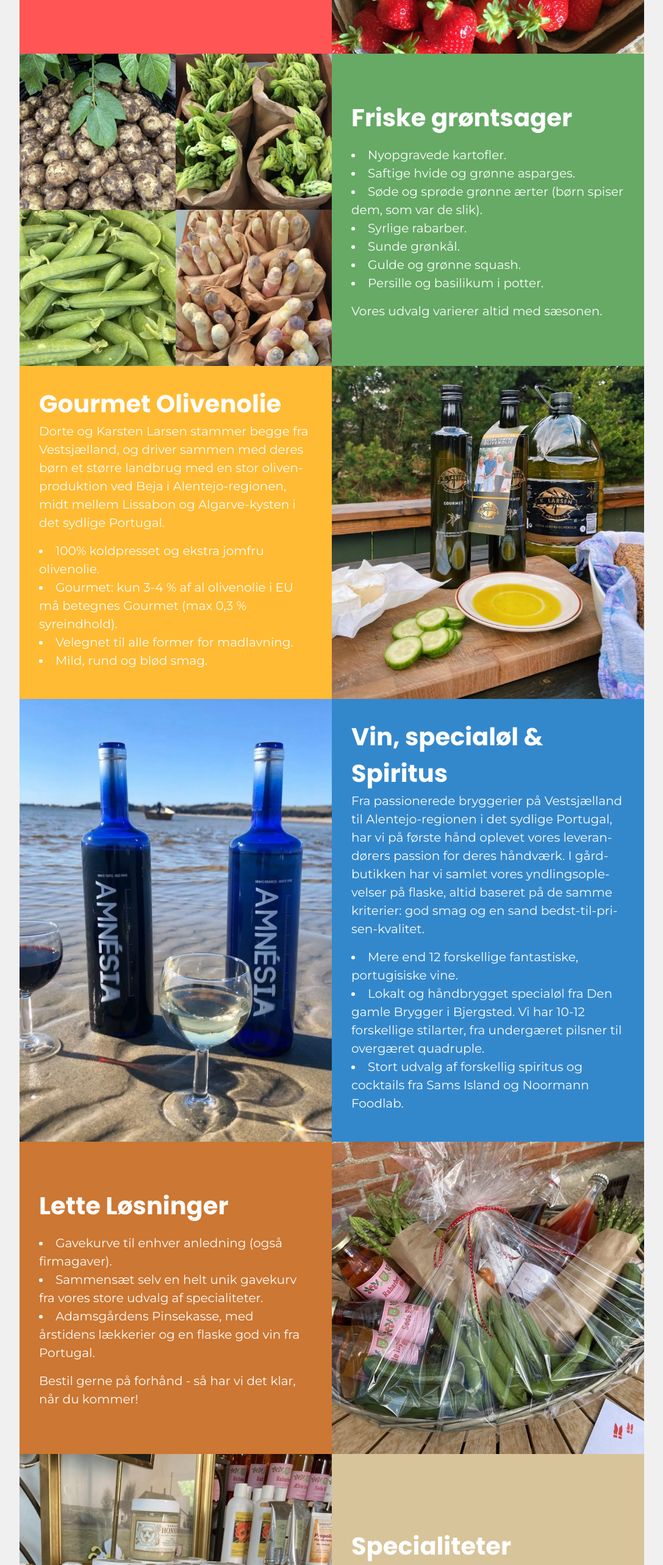
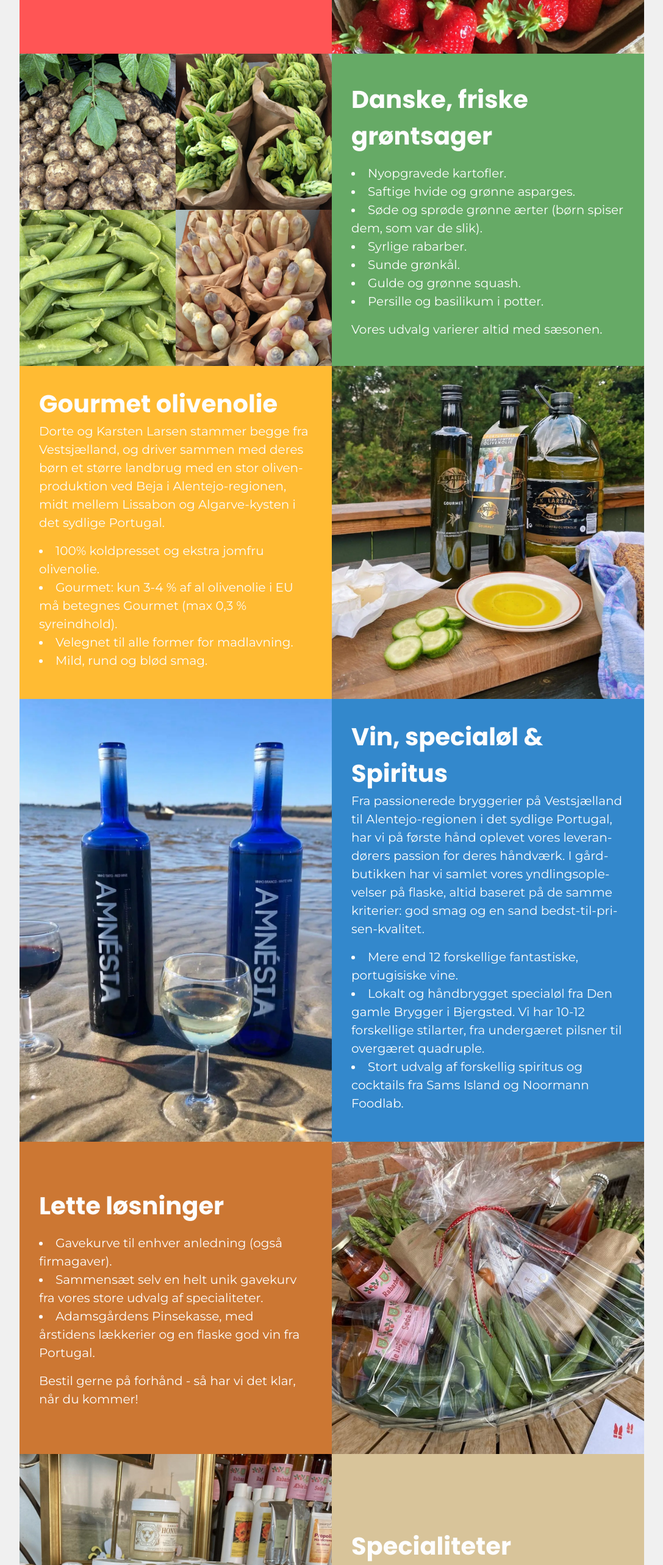
Before and after one commit to chri44nj/adamsgaarden, a Next.js app: page /pages/gaardbutik in a window 1280 px wide. Shown: the part 1640-4206 px from the top of the page at 61% size, without its empty margins (96-1183 px from the left). Built offline with nearby package versions, Linux system fonts and the light colour scheme.

Commit message:
opdateret headings

```diff
--- a/src/app/pages/gaardbutik/page.jsx
+++ b/src/app/pages/gaardbutik/page.jsx
@@ -36,7 +36,7 @@ export default function Shop() {
         <img className={`${styles.shopImage} ${styles.st1}`} src="/pics/jordbær.jpg" alt="" />
 
         <article className={`${styles.shopText} ${styles.st2}`}>
-          <h2>Friske grøntsager</h2>
+          <h2>Danske, friske grøntsager</h2>
           <ul className={styles.detailsList}>
             <li>Nyopgravede kartofler.</li>
             <li>Saftige hvide og grønne asparges.</li>
@@ -56,7 +56,7 @@ export default function Shop() {
         </div>
 
         <article className={`${styles.shopText} ${styles.st3}`}>
-          <h2>Gourmet Olivenolie</h2>
+          <h2>Gourmet olivenolie</h2>
           <p> Dorte og Karsten Larsen stammer begge fra Vestsjælland, og driver sammen med deres børn et større landbrug med en stor olivenproduktion ved Beja i Alentejo-regionen, midt mellem Lissabon og Algarve-kysten i det sydlige Portugal. </p>
           <ul className={styles.detailsList}>
             <li>100% koldpresset og ekstra jomfru olivenolie.</li>
@@ -78,7 +78,7 @@ export default function Shop() {
         </article>
         <img className={`${styles.shopImage} ${styles.si4}`} src="/pics/vin.webp" alt="" />
         <article className={`${styles.shopText} ${styles.st5}`}>
-          <h2>Lette Løsninger</h2>
+          <h2>Lette løsninger</h2>
           <ul className={styles.detailsList}>
             <li>Gavekurve til enhver anledning (også firmagaver).</li>
             <li>Sammensæt selv en helt unik gavekurv fra vores store udvalg af specialiteter.</li>
@@ -93,7 +93,7 @@ export default function Shop() {
         </article>
         <img className={`${styles.shopImage} ${styles.si6}`} src="/pics/delikatesser.jpg" alt="" />
         <article className={`${styles.shopText} ${styles.st7}`}>
-          <h2>Grønne Fingre</h2>
+          <h2>Grønne fingre</h2>
           <p>Vi udvider løbende vores haveafdeling med mange forskellige haveartikler, såsom:</p>
           <ul className={styles.detailsList}>
             <li>Potte- og kokusmuld.</li>
```
